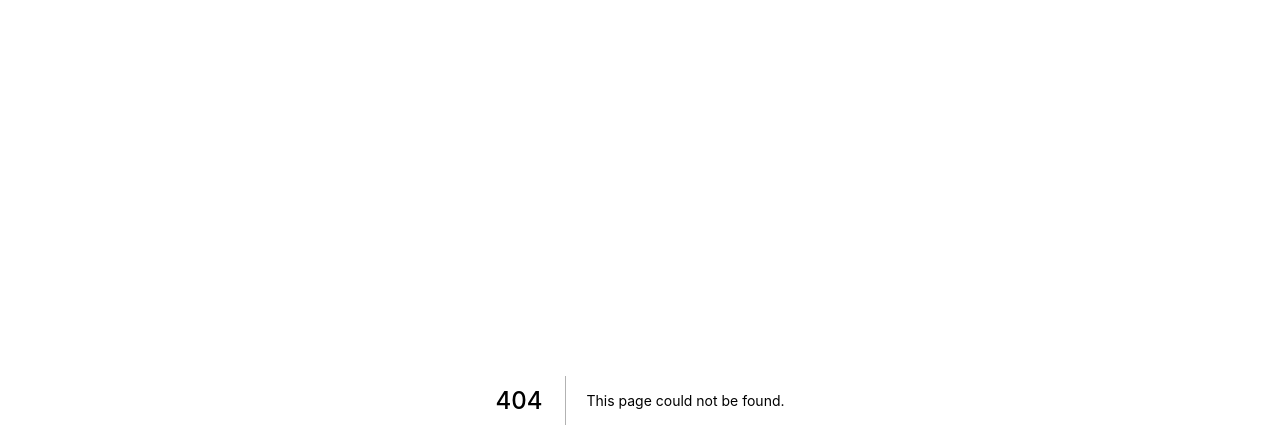
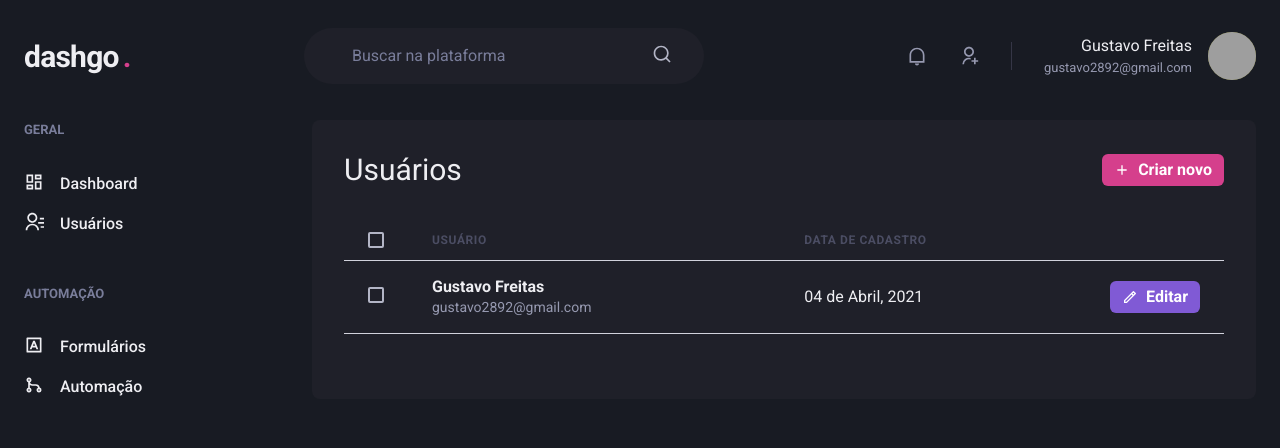
Before and after one commit to gustavo2892/ignite-chapter-4, a Next.js app: page /users in a window 1280 px wide. Before the commit this address had no page. Shown: the top 448 px of the page. Built offline with nearby package versions, Linux system fonts and the light colour scheme; grey boxes are pictures that could not be loaded.

Commit message:
Table Base

```diff
--- /dev/null
+++ b/src/pages/users/index.tsx
@@ -0,0 +1,97 @@
+import {
+  Box,
+  Flex,
+  Button,
+  Icon,
+  Heading,
+  Table,
+  Thead,
+  Tbody,
+  Tr,
+  Th,
+  Td,
+  Checkbox,
+  Text
+} from "@chakra-ui/react";
+import { RiAddLine, RiPencilLine } from 'react-icons/ri';
+
+import { Header } from "../../components/Header";
+import { Sidebar } from "../../components/Sidebar";
+
+export default function UserList() {
+  return (
+    <Box>
+      <Header />
+      <Flex w="100%" my="6" maxWidth={1480} mx="auto" px="6">
+        <Sidebar />
+
+        <Box flex="1" borderRadius={8} bg="gray.800" p="8">
+          <Flex mb="8" justify="space-between" align="center">
+            <Heading
+              size="lg"
+              fontWeight="normal"
+            >
+              Usuários
+            </Heading>
+
+            <Button
+              as="a"
+              size="sm"
+              colorScheme="pink"
+              leftIcon={<Icon as={RiAddLine}/>}
+              fontSize="16"
+            >
+              Criar novo
+            </Button>
+          </Flex>
+
+          <Table colorSchema="whiteAlpha">
+            <Thead>
+              <Tr>
+                <Th px="6" color="gray.300" width="8">
+                  <Checkbox colorScheme="pink" />
+                </Th>
+                <Th>Usuário</Th>
+                <Th>Data de cadastro</Th>
+                <Th width="8"/>
+              </Tr>
+            </Thead>
+            <Tbody>
+              <Tr>
+                <Td px="6">
+                  <Checkbox colorScheme="pink"/>
+                </Td>
+                <Td>
+                  <Box>
+                    <Text
+                      fontWeight="bold"
+                    >
+                      Gustavo Freitas
+                    </Text>
+                    <Text fontSize="sm" color="gray.300">
+                      gustavo2892@gmail.com
+                    </Text>
+                  </Box>
+                </Td>
+                <Td>
+                  04 de Abril, 2021
+                </Td>
+                <Td>
+                  <Button
+                    as="a"
+                    size="sm"
+                    colorScheme="purple"
+                    leftIcon={<Icon as={RiPencilLine}/>}
+                    fontSize="16"
+                  >
+                    Editar
+                  </Button>
+                </Td>
+              </Tr>
+            </Tbody>
+          </Table>
+        </Box>
+      </Flex>
+    </Box>
+  );
+}
```
